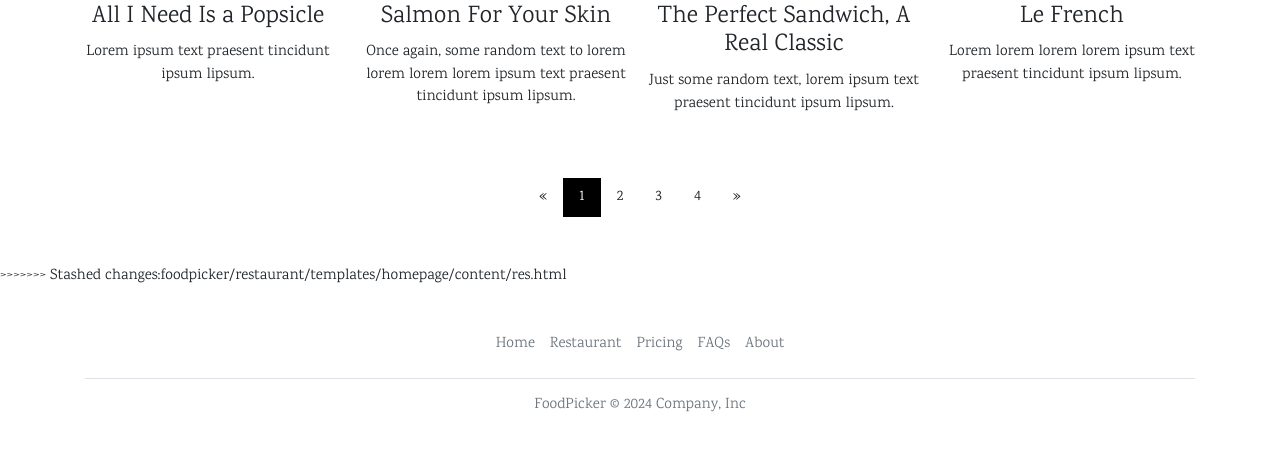
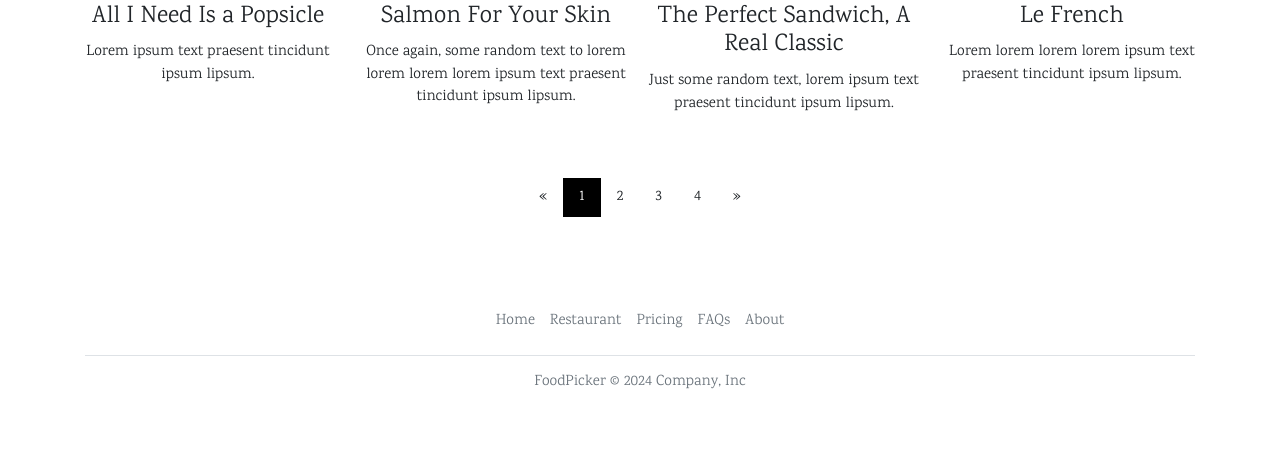
Before and after one commit to wongkaishen/Foodpicker, a Django app: page /restaurant/ in a window 1280 px wide. Shown: the part 684-1153 px from the top of the page. After the commit the page ends 1073 px from the top, so only its background shows below. Run offline with Django 5.2, Linux system fonts and the light colour scheme.

Commit message:
Update res.html

```diff
--- a/foodpicker/restaurant/templates/homepage/content/res.html
+++ b/foodpicker/restaurant/templates/homepage/content/res.html
@@ -73,9 +73,4 @@
     <!-- End page content -->
 </div>
 
-
-
-
-
->>>>>>> Stashed changes:foodpicker/restaurant/templates/homepage/content/res.html
 {% endblock %}
```
